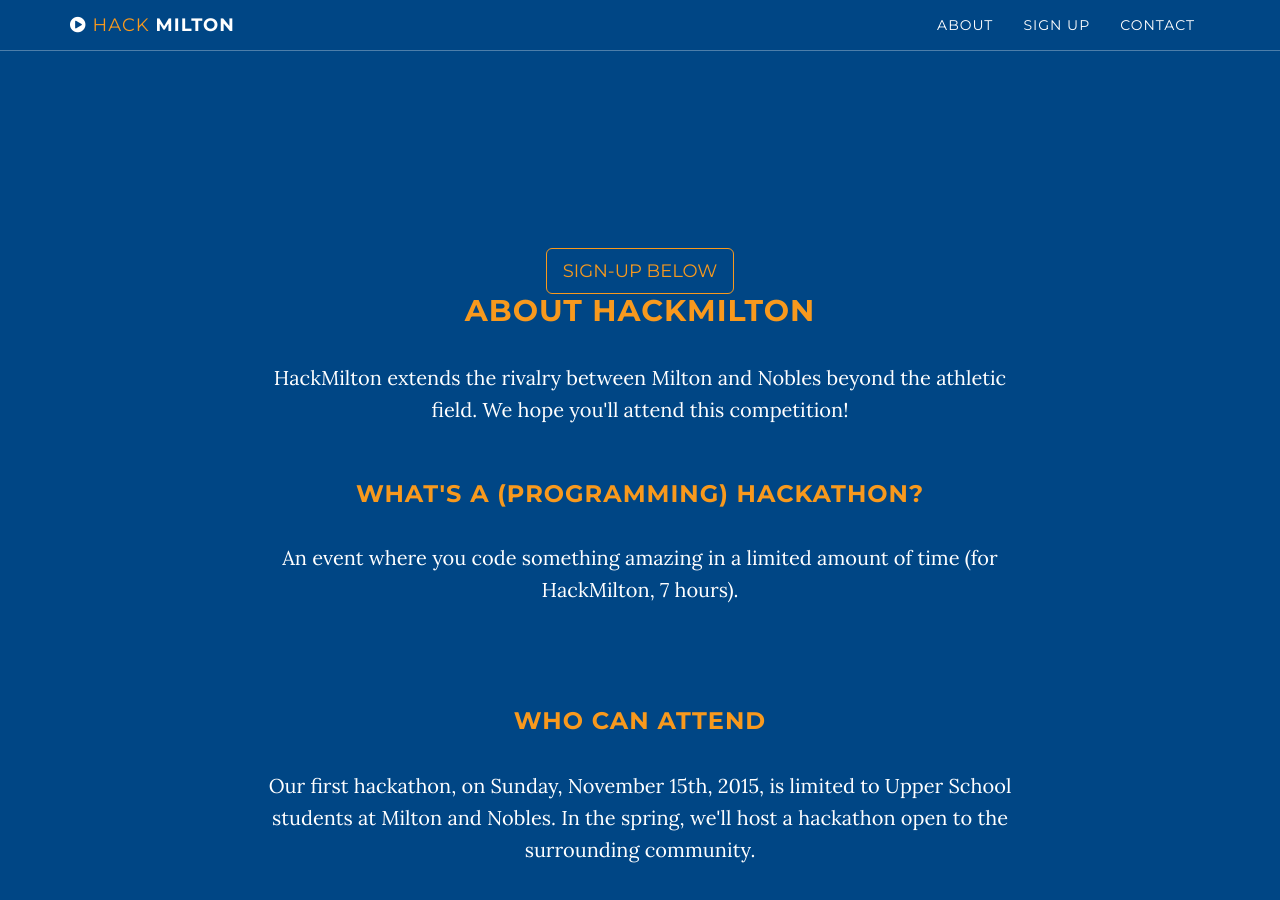
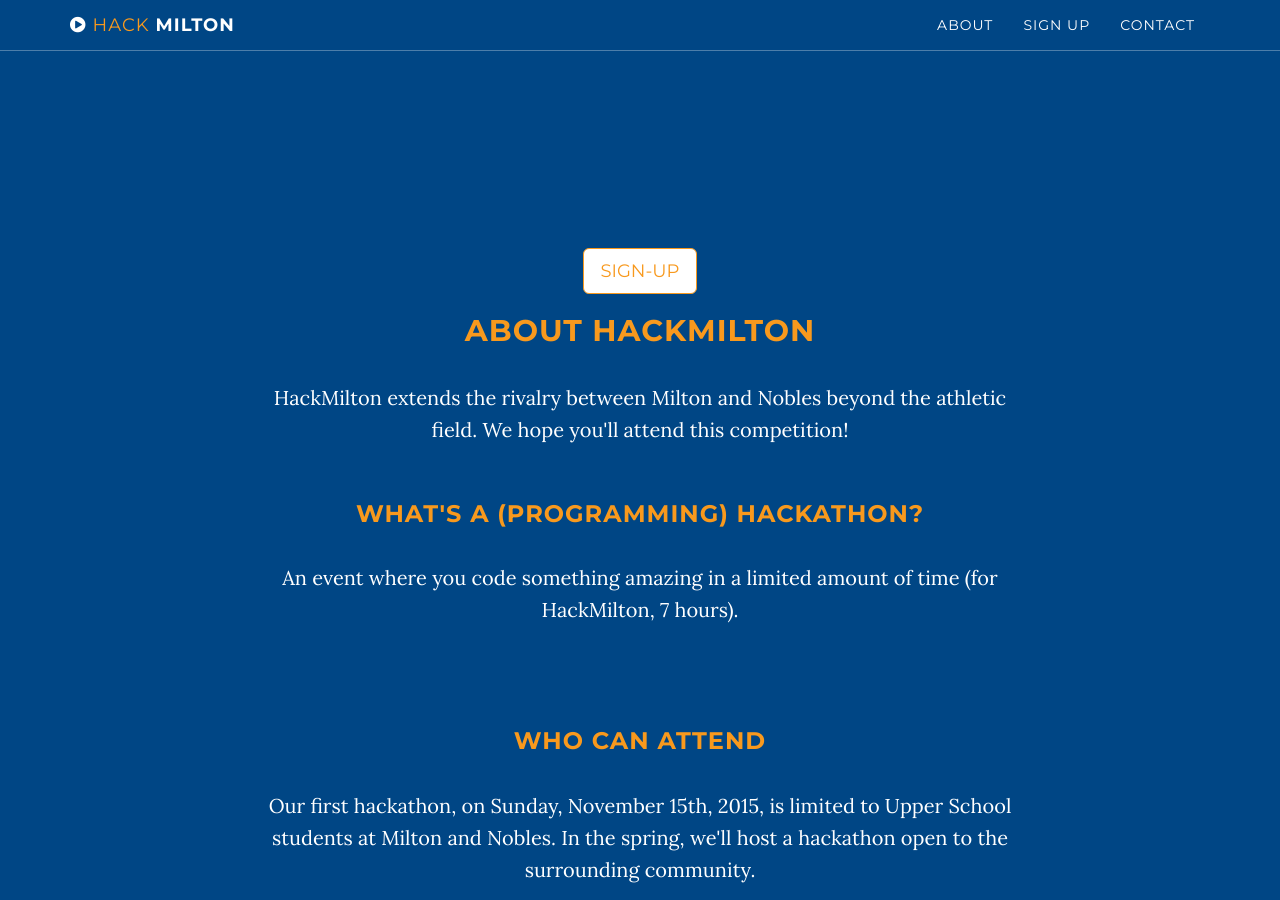
Before and after one commit to milton-programming/milton-programming.github.io, a Jekyll site: the page built from index.html, in a window 1280 px wide and 900 px high, scrolled down 852 px. Built offline with Jekyll 4.4.1, drawn with Linux system fonts in a browser that asks for light colours.

Commit message:
added more sign-up buttons

```diff
--- a/_includes/about.html
+++ b/_includes/about.html
@@ -2,9 +2,11 @@
     <section id="about" class="container content-section text-center">
         <div class="row">
             <div class="col-lg-8 col-lg-offset-2">
-              <a href="#download" class="btn btn-default btn-lg">
-             <i class="icon-circle-arrow-right icon-large"></i>Sign-Up Below
-         </a>
+              <a href="#download" class="btn btn-default btn-lg" style="background-color: white;">
+              <i class="icon-circle-arrow-right icon-large"></i>Sign-Up
+              </a>
+              <br />
+              <br />
                 <h2>About {{site.title}}</h2>
                 <p>HackMilton extends the rivalry between Milton and Nobles beyond the athletic field. We hope you'll attend this competition!</p>
 <br />
@@ -55,9 +57,11 @@
                  </ul>
                </p>
 <br />
-<a href="#download" class="btn btn-default btn-lg">
-<i class="icon-circle-arrow-right icon-large"></i>Sign-Up Below
+<a href="#download" class="btn btn-default btn-lg" style="background-color: white;">
+<i class="icon-circle-arrow-right icon-large"></i>Sign-Up
 </a>
+<br />
+<br />
                 <h3>Tentative Schedule</h3>
                 <table cellpadding="10" style="text-align: left;">
                   <tr><th>Time</th><th>Description</th></tr>
```
